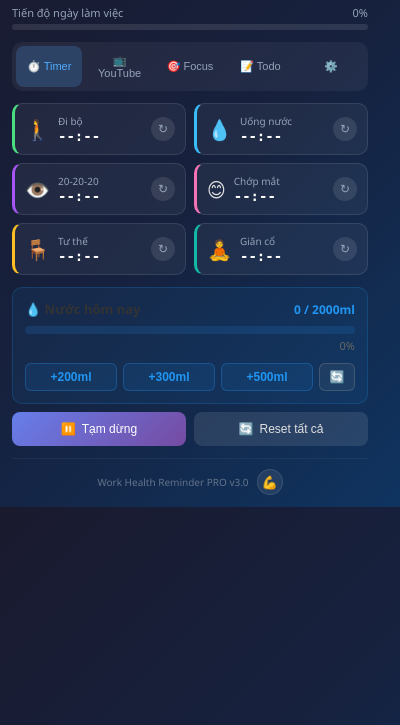
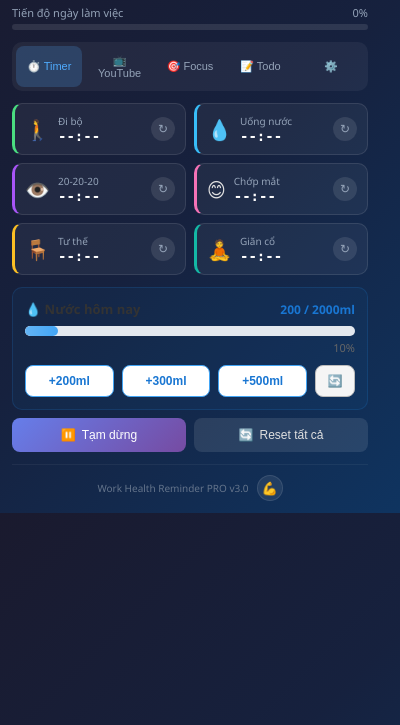
Before and after one commit to minhtranquang1993/WORK-HEALTH-REMINDER-PRO, a browser extension: page chrome-extension/popup.html in a window 400 px wide. Both pictures are taken after a click on the button "+200ml". Shown: the part 119-844 px from the top of the page. Drawn offline with Linux system fonts and the light colour scheme.

Commit message:
fix: Water Tracker UI + click not working
- CSS: buttons nền trắng viền xanh rõ ràng, progress bar cao hơn (10px), gradient color
- JS: optimistic UI update khi click (không chờ background)
- JS: sendWithRetry (2 retries, 300ms delay) cho service worker sleep issue
- JS: visual feedback khi click button (✓ xanh lá 600ms)
- JS: progress bar color: xanh dương (0-100%) → xanh lá khi đạt mục tiêu
- Fix: bỏ màu đỏ/cam gây tiêu cực ở mức thấp

```diff
--- a/chrome-extension/popup.css
+++ b/chrome-extension/popup.css
@@ -2267,8 +2267,8 @@ select:focus {
 .water-tracker {
     margin: 12px 0 8px;
     padding: 12px;
-    background: rgba(33, 150, 243, 0.08);
-    border: 1px solid rgba(33, 150, 243, 0.2);
+    background: rgba(33, 150, 243, 0.05);
+    border: 1px solid rgba(33, 150, 243, 0.15);
     border-radius: 10px;
 }
 
@@ -2288,22 +2288,23 @@ select:focus {
 .water-amount {
     font-size: 12px;
     font-weight: 600;
-    color: #2196F3;
+    color: #1976D2;
 }
 
 .water-progress-bar {
-    height: 8px;
-    background: rgba(33, 150, 243, 0.15);
-    border-radius: 4px;
+    height: 10px;
+    background: #e3e8ee;
+    border-radius: 5px;
     overflow: hidden;
     margin-bottom: 4px;
 }
 
 .water-progress-fill {
     height: 100%;
-    background: #4CAF50;
-    border-radius: 4px;
+    background: linear-gradient(90deg, #42a5f5, #1976D2);
+    border-radius: 5px;
     transition: width 0.4s ease, background 0.3s ease;
+    min-width: 0;
 }
 
 .water-pct {
@@ -2315,40 +2316,51 @@ select:focus {
 
 .water-actions {
     display: flex;
-    gap: 6px;
+    gap: 8px;
 }
 
 .water-btn {
     flex: 1;
-    padding: 6px 4px;
-    border: 1px solid rgba(33, 150, 243, 0.3);
-    border-radius: 6px;
-    background: rgba(33, 150, 243, 0.1);
-    color: #2196F3;
-    font-size: 12px;
-    font-weight: 600;
-    cursor: pointer;
-    transition: all 0.2s ease;
+    padding: 8px 4px;
+    border: 1.5px solid #42a5f5;
+    border-radius: 8px;
+    background: #fff;
+    color: #1976D2;
+    font-size: 12px;
+    font-weight: 700;
+    cursor: pointer;
+    transition: all 0.15s ease;
+    user-select: none;
+    -webkit-user-select: none;
 }
 
 .water-btn:hover {
-    background: rgba(33, 150, 243, 0.2);
+    background: #e3f2fd;
     transform: translateY(-1px);
+    box-shadow: 0 2px 6px rgba(33, 150, 243, 0.25);
 }
 
 .water-btn:active {
-    transform: translateY(0);
+    transform: scale(0.95);
+    background: #bbdefb;
+}
+
+.water-btn.water-added {
+    background: #4CAF50 !important;
+    color: #fff !important;
+    border-color: #4CAF50 !important;
 }
 
 .water-btn.water-reset {
-    flex: 0 0 36px;
-    border-color: rgba(150, 150, 150, 0.3);
-    background: rgba(150, 150, 150, 0.1);
-    color: #888;
+    flex: 0 0 40px;
+    border-color: #bbb;
+    background: #f5f5f5;
+    color: #777;
 }
 
 .water-btn.water-reset:hover {
-    background: rgba(150, 150, 150, 0.2);
+    background: #eee;
+    border-color: #999;
 }
 
 
--- a/chrome-extension/popup.js
+++ b/chrome-extension/popup.js
@@ -553,13 +553,58 @@ class PopupController {
     // ============================================
 
     async addWater(ml) {
-        const response = await chrome.runtime.sendMessage({ action: 'addWater', ml });
-        if (response?.log) this.updateWaterUI(response.log);
+        // Visual feedback ngay lập tức
+        const btn = document.getElementById(`btnWater${ml}`);
+        if (btn) {
+            btn.classList.add('water-added');
+            btn.textContent = '✓';
+            setTimeout(() => {
+                btn.classList.remove('water-added');
+                btn.textContent = `+${ml}ml`;
+            }, 600);
+        }
+
+        // Optimistic UI update (update ngay, không chờ background)
+        const goal = parseInt(this.waterAmount?.textContent?.match(/\d+$/)?.[0]) || 2000;
+        const currentMatch = this.waterAmount?.textContent?.match(/^(\d+)/);
+        const currentMl = parseInt(currentMatch?.[1]) || 0;
+        const newTotal = currentMl + ml;
+        const pct = Math.min(100, Math.round(newTotal * 100 / goal));
+        this.updateWaterUI({ totalMl: newTotal, goalMl: goal });
+
+        // Send to background with retry
+        try {
+            const response = await this.sendWithRetry({ action: 'addWater', ml }, 2);
+            if (response?.log) this.updateWaterUI(response.log);
+        } catch (e) {
+            console.warn('[Water] Background unreachable, optimistic update kept');
+        }
+    }
+
+    async sendWithRetry(message, retries = 2) {
+        for (let i = 0; i <= retries; i++) {
+            try {
+                const response = await chrome.runtime.sendMessage(message);
+                if (response) return response;
+            } catch (e) {
+                if (i < retries) {
+                    await new Promise(r => setTimeout(r, 300));
+                    continue;
+                }
+                throw e;
+            }
+        }
+        return null;
     }
 
     async resetWater() {
-        const response = await chrome.runtime.sendMessage({ action: 'resetWater' });
-        if (response?.log) this.updateWaterUI(response.log);
+        try {
+            const response = await this.sendWithRetry({ action: 'resetWater' }, 2);
+            if (response?.log) this.updateWaterUI(response.log);
+        } catch (e) {
+            // Fallback: reset UI locally
+            this.updateWaterUI({ totalMl: 0, goalMl: 2000 });
+        }
     }
 
     updateWaterUI(log) {
@@ -572,14 +617,21 @@ class PopupController {
         if (this.waterProgressFill) this.waterProgressFill.style.width = `${pct}%`;
         if (this.waterPct) this.waterPct.textContent = `${pct}%`;
 
-        // Đổi màu progress bar theo %
-        const color = pct >= 100 ? '#2196F3' : pct >= 60 ? '#4CAF50' : pct >= 30 ? '#FF9800' : '#f44336';
-        if (this.waterProgressFill) this.waterProgressFill.style.background = color;
+        // Gradient color: xanh dương → xanh lá → vàng gold khi đạt 100%
+        let bg;
+        if (pct >= 100) bg = 'linear-gradient(90deg, #43a047, #66bb6a)';
+        else if (pct >= 60) bg = 'linear-gradient(90deg, #42a5f5, #1976D2)';
+        else bg = 'linear-gradient(90deg, #64b5f6, #42a5f5)';
+        if (this.waterProgressFill) this.waterProgressFill.style.background = bg;
     }
 
     async loadWaterData() {
-        const response = await chrome.runtime.sendMessage({ action: 'getWaterLog' });
-        if (response?.log) this.updateWaterUI(response.log);
+        try {
+            const response = await this.sendWithRetry({ action: 'getWaterLog' }, 2);
+            if (response?.log) this.updateWaterUI(response.log);
+        } catch (e) {
+            console.warn('[Water] Could not load water data:', e);
+        }
     }
 
     async testTelegram() {
```
